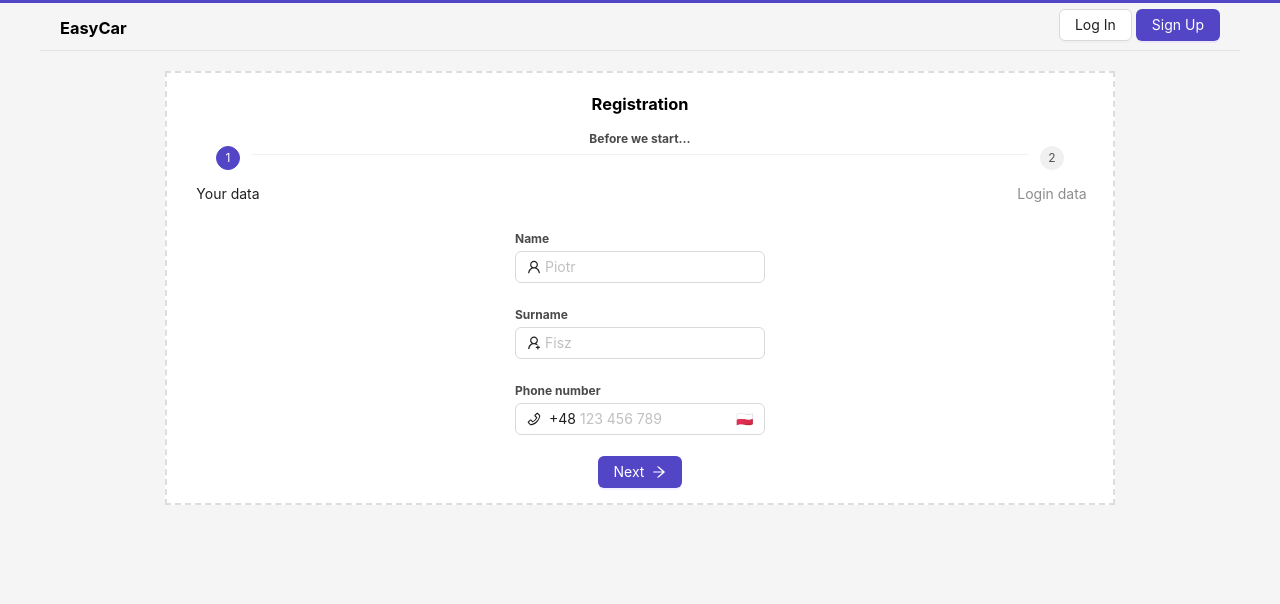
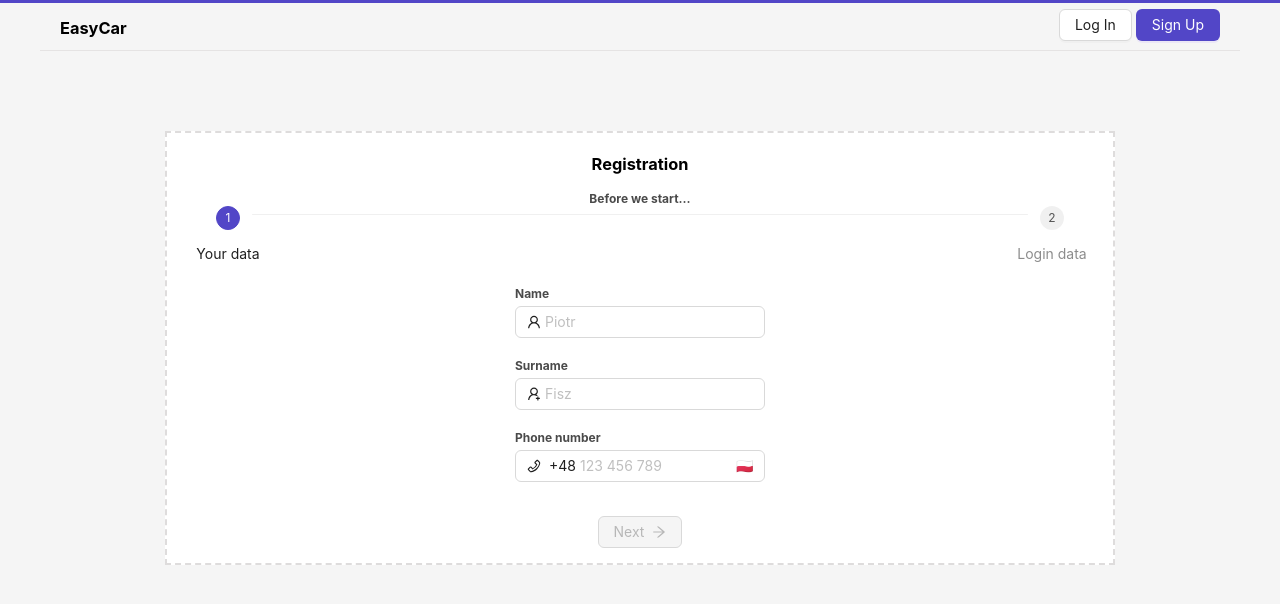
Before and after one commit to zhurasique/easycar-ui, a React (Create React App) app: page /signup in a window 1280 px wide. Shown: the top 604 px of the page. Built offline with nearby package versions, Linux system fonts and the light colour scheme.

Commit message:
Add custom validation for signup form

```diff
--- a/src/pages/Signup/Signup.styled.ts
+++ b/src/pages/Signup/Signup.styled.ts
@@ -3,7 +3,7 @@ import styled from "styled-components";
 export const Layout = styled.div`
   text-align: center;
   max-width: 950px;
-  margin: auto;
+  margin: 60px auto;
   border: 2px dashed #dedcdc;
   padding: 5px 5px 15px;
   background-color: white;
@@ -16,9 +16,14 @@ export const Layout = styled.div`
   }
 `;
 
+export const Form = styled.div`
+  div {
+    padding-top: 20px;
+  }
+`;
+
 export const Step = styled.div`
   text-align: left;
-  padding-top: 25px;
   max-width: 250px;
   margin: auto;
   height: 250px;
@@ -37,16 +42,15 @@ export const Buttons = styled.div`
 `;
 
 export const SecondStep = styled.div`
-
-  div {
+  .hint {
     text-align: center;
+    padding-top: 35px;
 
     p {
       margin: 0;
       color: #4a4a4a;
       font-size: 10px;
       font-weight: bold;
-      padding-bottom: 45px;
     }
   }
 `;
--- a/src/pages/Signup/Signup.tsx
+++ b/src/pages/Signup/Signup.tsx
@@ -1,5 +1,5 @@
-import {Buttons, Layout, Step, SecondStep, Block, Previous} from "./Signup.styled"
-import { Button, Form, Input, Steps } from "antd";
+import { Buttons, Layout, Step, SecondStep, Block, Previous, Form } from "./Signup.styled"
+import { Button, Input, Steps, theme } from "antd";
 import {
     LockOutlined,
     UserOutlined,
@@ -9,7 +9,8 @@ import {
     ArrowRightOutlined,
     CheckOutlined,
     InfoCircleOutlined,
-    ArrowLeftOutlined
+    ArrowLeftOutlined,
+    CheckCircleTwoTone
 } from "@ant-design/icons";
 import React, { useState } from "react";
 import axios from "axios";
@@ -20,7 +21,7 @@ import { ErrorDiv } from "../../components/Login/Login.styled";
 
 export const Signup = (props) => {
 
-    const [current, setCurrent] = useState(0);
+    const [current, setCurrent] = useState<number>(0);
     const [name, setName] = useState<string>("");
     const [surname, setSurname] = useState<string>("");
     const [email, setEmail] = useState<string>("");
@@ -28,99 +29,152 @@ export const Signup = (props) => {
     const [phoneNumber, setPhoneNumber] = useState<string>("");
     const [loading, setLoading] = useState<boolean>(false);
     const { logIn, statusCode } = UserAuth();
+    const { token } = theme.useToken();
 
     document.title = props.title;
 
     const firstContent = () => {
         return (
-            <>
+            <Form>
+                <div>
                     <p>Name</p>
-                <Form.Item
-                    name="name"
-                    hasFeedback
-                >
                     <Input
                         value={name}
-                        onChange={(e) => setName(e.target.value)}
+                        onChange={(e) => changeName(e.target.value)}
                         prefix={<UserOutlined className="site-form-item-icon" />}
+                        suffix={isValidName() ? <CheckCircleTwoTone twoToneColor={token.colorPrimary}/> : <></>}
                         autoComplete={"name"}
                         placeholder={"Piotr"}
                     />
-                </Form.Item>
+                </div>
+                <div>
                     <p>Surname</p>
-                <Form.Item
-                    name="surname"
-                    hasFeedback
-                >
                     <Input
                         value={surname}
-                        onChange={(e) => setSurname(e.target.value)}
+                        onChange={(e) => changeSurname(e.target.value)}
                         prefix={<UserAddOutlined className="site-form-item-icon" />}
+                        suffix={isValidSurname() ? <CheckCircleTwoTone twoToneColor={token.colorPrimary}/> : <></>}
                         autoComplete={"surname"}
                         placeholder={"Fisz"}
                     />
-                </Form.Item>
+                </div>
+                <div>
                     <p>Phone number</p>
-                <Form.Item
-                    name="phone"
-                    hasFeedback
-                >
                     <Input
                         value={phoneNumber}
-                        onChange={(e) => setPhoneNumber(e.target.value)}
+                        onChange={(e) => changePhoneNumber(e.target.value)}
                         prefix={<><PhoneOutlined className="site-form-item-icon" /><span>+48</span></>}
-                        suffix={"🇵🇱"}
+                        suffix={isValidPhoneNumber() ? <CheckCircleTwoTone twoToneColor={token.colorPrimary}/> : <>🇵🇱</>}
                         autoComplete={"phone"}
                         placeholder={"123 456 789"}
                     />
-                </Form.Item>
-            </>
+                </div>
+            </Form>
         )
     }
 
     const secondContent = () => {
         return (
+            <Form>
                 <SecondStep>
-                <div>
+                    <div className={"hint"}>
                         <p>Data which will be used for future login</p>
                     </div>
+                    <div>
                         <p>Email</p>
-                <Form.Item
-                    name="email"
-                    hasFeedback
-                >
                         <Input
                             type={"email"}
                             value={email}
                             onChange={(e) => setEmail(e.target.value)}
                             prefix={<MailOutlined className="site-form-item-icon" />}
+                            suffix={isValidEmail() ? <CheckCircleTwoTone twoToneColor={token.colorPrimary}/> : <></>}
                             autoComplete={"email"}
                             placeholder={"piotr.fisz@gmail.com"}
                         />
-                </Form.Item>
+                    </div>
+                    <div>
                         <p>Password</p>
-                <Form.Item
-                    name="password"
-                >
                         <Input.Password
                             value={password}
                             onChange={(e) => setPassword(e.target.value)}
                             prefix={<LockOutlined className="site-form-item-icon" />}
                             autoComplete={"current-password"}
+                            placeholder={"✖✖✖✖✖✖"}
                         />
-                </Form.Item>
+                    </div>
                 </SecondStep>
+            </Form>
         )
+    }
+
+    const changeName = (v) => {
+        if (v.length <= 15) {
+            setName(v);
+        } else if (v === "") {
+            setName("");
+        }
+    }
+
+    const changeSurname = (v) => {
+        if (v.length <= 15) {
+            setSurname(v);
+        } else if (v === "") {
+            setSurname("");
+        }
+    }
+
+    const changePhoneNumber = (v) => {
+        let trim = v.replaceAll(" ", "");
+        if (phoneNumber[phoneNumber.length - 1] === " " && v.length < phoneNumber.length) {
+            trim = trim.slice(0, -1);
+        }
+        if (trim.length <= 9) {
+            let result = "";
+            for (let i = 0; i < trim.length; i++) {
+                result += trim[i];
+                for (let j = 2; j < 8; j = j + 3) {
+                    if (i === j) {
+                        result += " ";
+                    }
+                }
+            }
+            setPhoneNumber(result)
+        } else if (v === "") {
+            setPhoneNumber("")
+        }
+    }
+
+    const isValidName = () => {
+        return name.length > 1;
+    }
+
+    const isValidSurname = () => {
+        return surname.length > 1;
+    }
+
+    const isValidPhoneNumber = () => {
+        return phoneNumber.replaceAll(" ", "").length === 9;
+    }
+
+    const isValidEmail = () => {
+        const emailRegex = /^(([^<>()[\].,;:\s@"]+(\.[^<>()[\].,;:\s@"]+)*)|(".+"))@(([^<>()[\].,;:\s@"]+\.)+[^<>()[\].,;:\s@"]{2,})$/i;
+        return email.toLowerCase().match(emailRegex);
+    }
+
+    const isValidPassword = () => {
+        return password.length >= 6;
     }
 
     const steps = [
         {
             title: 'Your data',
             content: firstContent(),
+            valid: isValidName() && isValidSurname() && isValidPhoneNumber()
         },
         {
             title: 'Login data',
             content: secondContent(),
+            valid: isValidEmail() && isValidPassword()
         },
     ];
 
@@ -154,7 +208,7 @@ export const Signup = (props) => {
                         },
                         account: {
                             username: email,
-                            phoneNumber: phoneNumber,
+                            phoneNumber: phoneNumber.trim(),
                             name: name,
                             surname: surname
                         }
@@ -188,6 +242,7 @@ export const Signup = (props) => {
                     <Button
                         type="primary"
                         onClick={() => setCurrent(current + 1)}
+                        disabled={!steps[current].valid}
                     >
                         Next <ArrowRightOutlined />
                     </Button>
@@ -198,7 +253,7 @@ export const Signup = (props) => {
                             type="primary"
                             onClick={() => signup()}
                             loading={loading}
-                            disabled={loading}
+                            disabled={loading || !steps[current].valid}
                         >
                             Sign up <CheckOutlined />
                         </Button>
```
Lines whose indentation alone changed are shown as unchanged.
